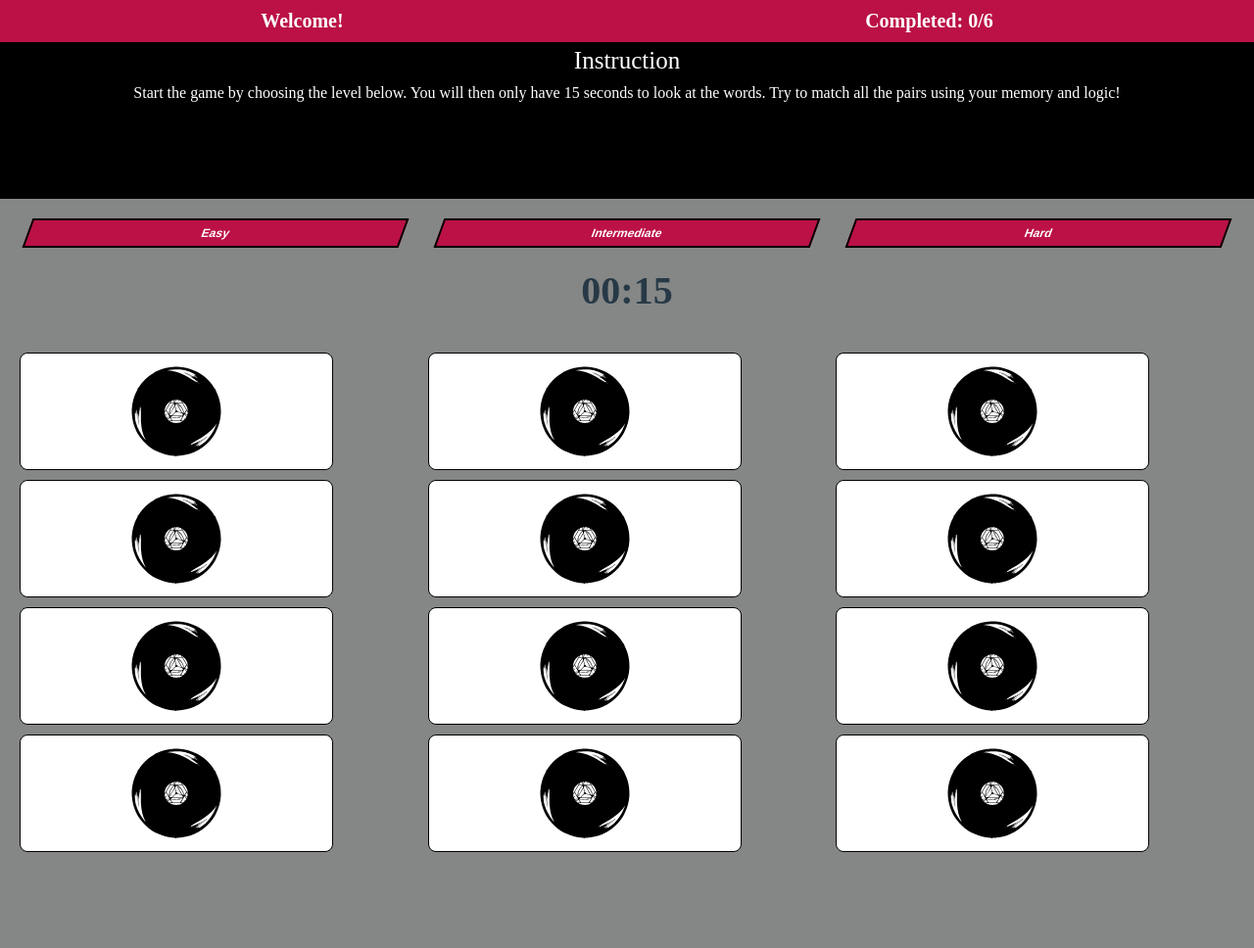
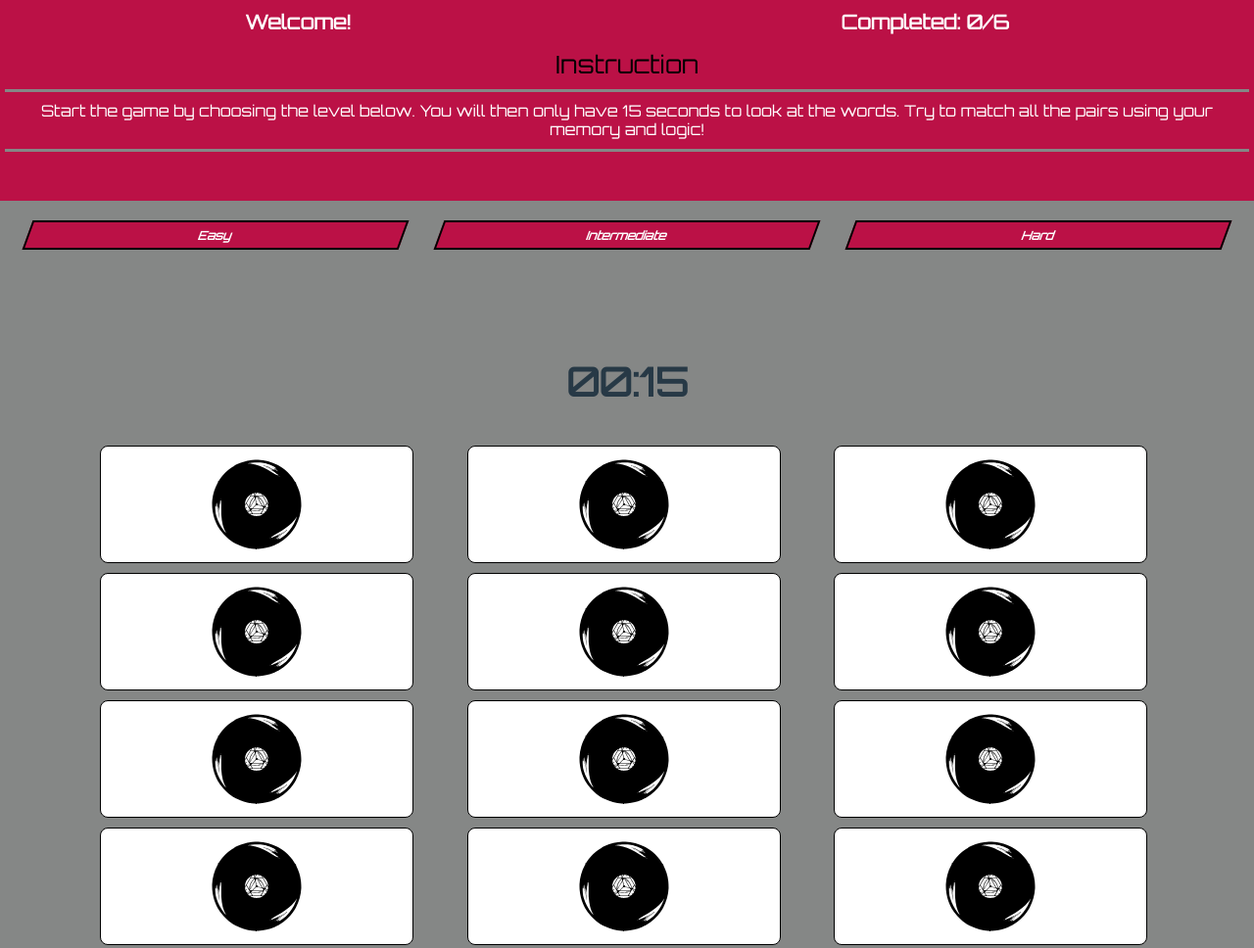
Before and after one commit to mh-fung/language-learning-game, a website built with Vite: page index.html in a window 1280 px wide. Shown: the top 968 px of the page at 98% size. Built offline with nearby package versions, Linux system fonts and the light colour scheme.

Commit message:
Added fonts variable and fixed the timer issue

```diff
--- a/src/main.ts
+++ b/src/main.ts
@@ -29,9 +29,14 @@ const reset = () => {
 
 //Function for updating the timer
 let time = 15;
-const updateTimer =() => {
-  timer.innerHTML = `00:${time}`;
-  time--;
+const updateTimer = () => {
+  if (time < 10) {
+    timer.innerHTML = `00:0${time}`;
+    time--;
+  } else {
+    timer.innerHTML = `00:${time}`;
+    time--;
+  };
 };
 //Function that flips all cards
 const flipAllCards = () => {
@@ -50,7 +55,7 @@ const setTimer = () => {
   };
   setTimeout(stopTimer, 16000);
 }
-//Function to add eventlistener to the cards after viewing
+//Function to add eventlistener to the cards after viewing, so that nothing would be chnaged before the game starts
 const addEventListenerToTheCardsAfterViewing = () => {
   const addEventListenerToTheCards = () => {
     cards.forEach(card => {
@@ -77,11 +82,8 @@ buttonEasy.addEventListener("click", renderCardContentEasy);
 
 //Function that renders the card content for the intermediate level
 const renderCardContentInter = () => {
-  //reset to the beginning stage of the game
   reset();
-  //set the timer and flip the cards
   setTimer();
-  //add eventlistener to the each specific card after viewing
   addEventListenerToTheCardsAfterViewing();
   //render the content for the intermediate level
   cardArrayIntermediate.forEach(card => {
@@ -93,11 +95,8 @@ buttonInter.addEventListener("click", renderCardContentInter);
 
 //Function that renders the card content for the hard level
 const renderCardContentHard = () => {
-  //reset to the beginning stage of the game
   reset();
-  //set the timer and flip the cards
   setTimer();
-  //add eventlistener to the each specific card after viewing
   addEventListenerToTheCardsAfterViewing();
   //render the content for the hard level
   cardArrayHard.forEach(card => {
--- a/src/styles/_variables.scss
+++ b/src/styles/_variables.scss
@@ -4,3 +4,7 @@ $color-white: white;
 $color-red: #BB1146;
 $color-grey: #858786;
 $color-darkgrey: #273946;
+
+//fonts
+@import url('https://fonts.googleapis.com/css2?family=Orbitron&display=swap');
+$font-body: Orbitron, sans-serif;
--- a/src/styles/main.scss
+++ b/src/styles/main.scss
@@ -4,6 +4,7 @@
     margin: 0;
     padding: 0;
     box-sizing: border-box;
+    font-family: $font-body;
 }
 
 .header {
@@ -22,11 +23,19 @@
     align-items: center;
     height: 20vh;
     padding: 5px;
-    background-color: $color-black;
+    background-color: $color-red;
     color: $color-white;
     &--title {
         font-size: 25px;
         padding-bottom: 10px;
+        color: $color-black;
+    }
+    &--content {
+        padding: 10px;
+        text-align: center;
+        line-height: 1.2;
+        border-top: 3px solid $color-grey;
+        border-bottom: 3px solid $color-grey;
     }
 }
 #timer {
@@ -39,7 +48,7 @@
 
 .card-container {
     display: grid;
-    padding: 20px 20px 20vh 20px;
+    padding: 20px 5vw 20vh 8vw;
     grid-template-rows: repeat(4, 1fr);
     grid-template-columns: repeat(3, 1fr);
     gap: 10px;
@@ -80,7 +89,9 @@
     flex-direction: row;
     justify-content: space-around;
     padding: 20px 10px;
+    height: 20vh;
     background-color: $color-grey;
+    flex-wrap: wrap;
 }
 
 .button {
```
